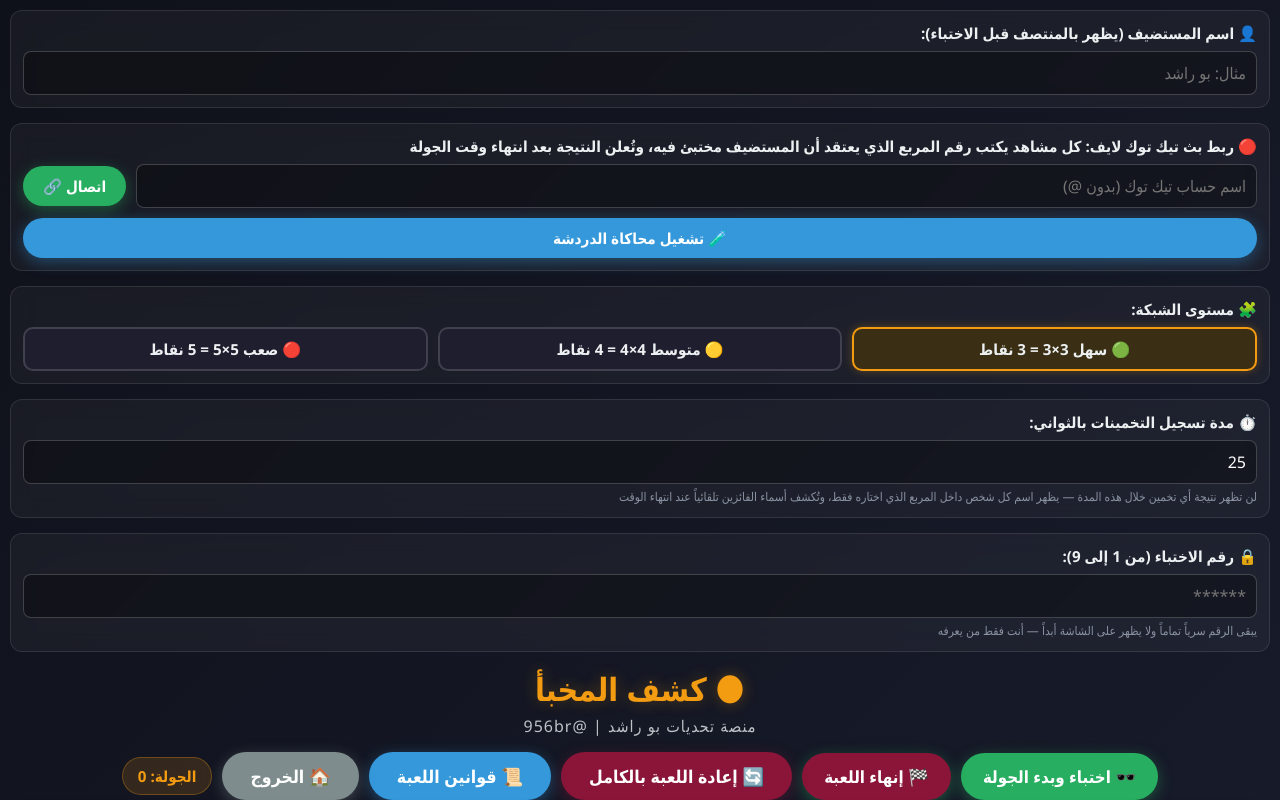
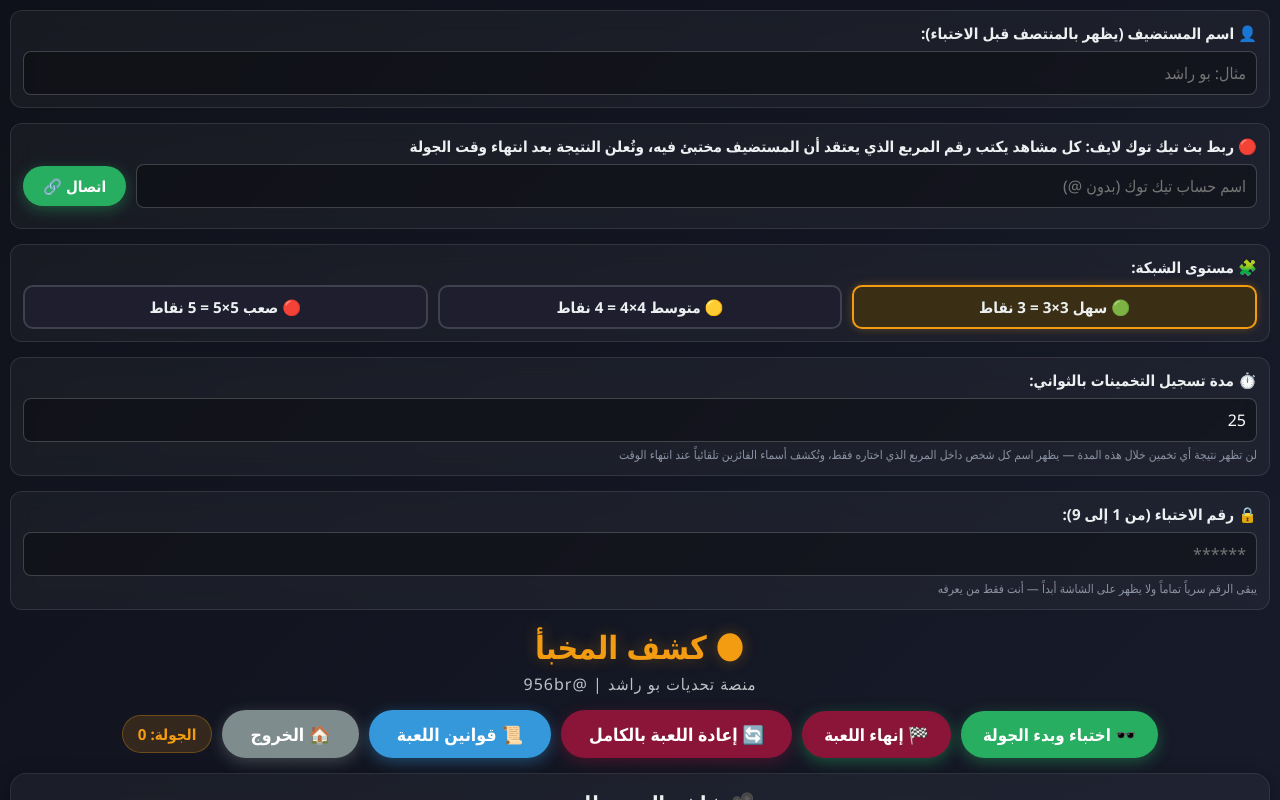
Before and after one commit to 956br/br.vue, a Vue app: page /dark-room in a window 1280 px wide. Shown: the top 800 px of the page. Built offline with nearby package versions, Linux system fonts and the light colour scheme.

Commit message:
Remove chat simulation from the hideout-reveal game
Drops the fake-user test loop and its toggle button/hint; TikTok chat
and the manual test panel remain as the ways to exercise the game.

```diff
--- a/src/views/games/HideoutReveal.vue
+++ b/src/views/games/HideoutReveal.vue
@@ -293,40 +293,9 @@ function connectTikTok() {
   tiktokSocket.onclose = () => { tiktokStatus.value = '🔌 تم قطع الاتصال'; tiktokStatusColor.value = '#95a5a6'; };
 }
 
-// ===== محاكاة الدردشة (لاختبار دورة اللعبة كاملة بدون بث حقيقي) =====
-const simulationOn = ref(false);
-let simTimer = null;
-let simCounter = 0;
-
-const FAKE_USER_PREFIXES = ['سلطان', 'نورة', 'بندر', 'لمى', 'فيصل', 'ريم', 'عبدالله', 'هيا', 'تركي', 'منى', 'زياد', 'جود'];
-
-function randomFakeUser() {
-  simCounter++;
-  const prefix = FAKE_USER_PREFIXES[Math.floor(Math.random() * FAKE_USER_PREFIXES.length)];
-  return `${prefix}_${simCounter}${Math.floor(Math.random() * 90)}`;
-}
-
-function toggleSimulation() {
-  if (simulationOn.value) {
-    simulationOn.value = false;
-    if (simTimer) { clearInterval(simTimer); simTimer = null; }
-    return;
-  }
-  simulationOn.value = true;
-  if (simTimer) clearInterval(simTimer);
-  simTimer = setInterval(() => {
-    if (gamePhase.value !== 'guessing') return;
-    const total = cellsArray.value.length;
-    const wantsCorrect = Math.random() < 0.35;
-    const guessNum = wantsCorrect ? secretNumber.value : (1 + Math.floor(Math.random() * total));
-    registerGuessFromComment(randomFakeUser(), String(guessNum));
-  }, 1100);
-}
-
 onUnmounted(() => {
   if (hidingTimeout) clearTimeout(hidingTimeout);
   stopRoundTimer();
-  if (simTimer) clearInterval(simTimer);
   if (tiktokSocket) { tiktokSocket.close(); tiktokSocket = null; }
 });
 </script>
@@ -344,12 +313,6 @@ onUnmounted(() => {
       <button class="master-btn" style="padding:10px 20px; font-size:0.95rem; margin:0;" @click="connectTikTok">اتصال 🔗</button>
     </div>
     <p style="margin-top:8px; font-weight:bold;" :style="{ color: tiktokStatusColor }">{{ tiktokStatus }}</p>
-    <div style="display:flex; gap:10px; margin-top:10px;">
-      <button type="button" class="rules-btn" style="flex:1; padding:10px 20px; font-size:0.95rem; margin:0;" @click="toggleSimulation">
-        {{ simulationOn ? '⏹️ إيقاف المحاكاة' : '🧪 تشغيل محاكاة الدردشة' }}
-      </button>
-    </div>
-    <p v-if="simulationOn" class="field-hint">🧪 المحاكاة تعمل الآن: تعليقات أرقام وهمية تختبر دورة اللعبة كاملة (اختفاء ← ظهور الشبكة ← تخمين ← إعلان الفائزين).</p>
   </div>
 
   <div class="top-names-section">
```
